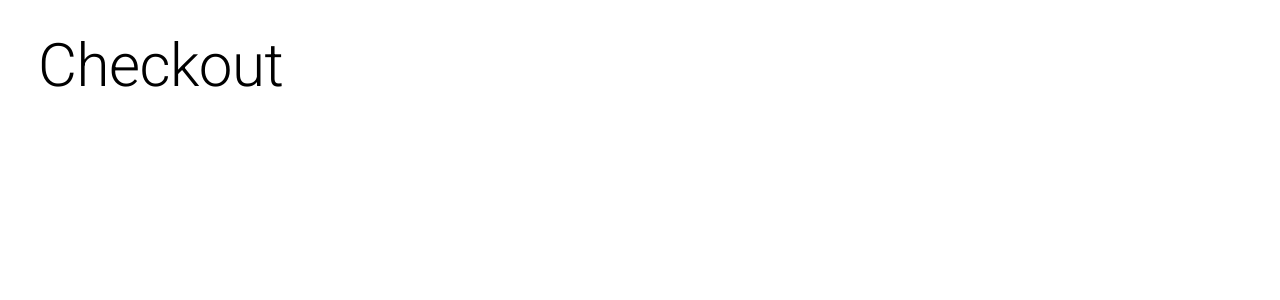
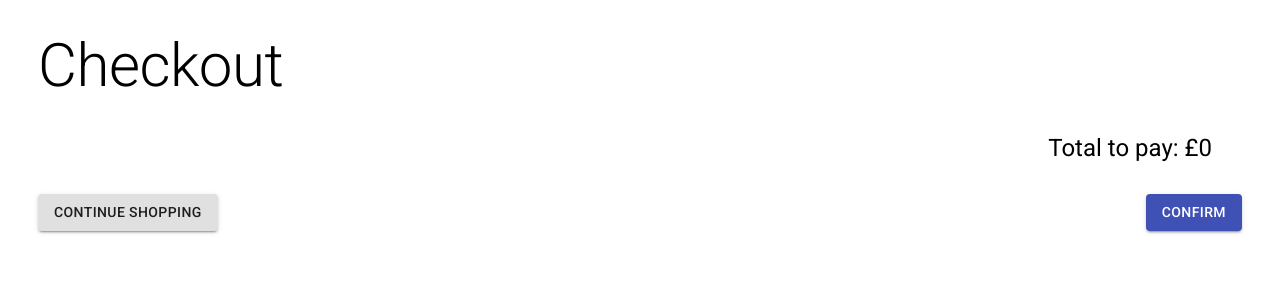
Before and after one commit to mattdean1/react-hooks-context, a React (Create React App) app in the folder client/: page /checkout in a window 1280 px wide. Shown: the top 300 px of the page. Built offline with nearby package versions, Linux system fonts and the light colour scheme; no server answers.

Commit message:
Start checkout page

```diff
--- a/client/src/components/Basket/Basket.js
+++ b/client/src/components/Basket/Basket.js
@@ -2,9 +2,7 @@ import React from 'react'
 import styled from 'styled-components'
 import Typography from '@material-ui/core/Typography'
 import MuiButton from '@material-ui/core/Button'
-
-import { useBasketState } from '../../store/basketContext'
-import { useProductContext } from '../../store/productContext'
+import { Link } from 'react-router-dom'
 
 const Container = styled.div`
   display: flex;
@@ -25,31 +23,20 @@ const Button = styled(MuiButton)`
   margin-top: 20px;
 `
 
-const getTotalPrice = (basket, productsMap) =>
-  Object.entries(basket).reduce((acc, curr) => {
-    const [productId, freq] = curr
-    return acc + productsMap[productId].price * freq
-  }, 0)
-
-const getNumItems = (basket) =>
-  Object.values(basket).reduce((acc, curr) => {
-    return acc + curr
-  }, 0)
-
-const Basket = () => {
-  const basket = useBasketState()
-  const { productsMap } = useProductContext()
-  const totalPrice = getTotalPrice(basket, productsMap)
-  const items = getNumItems(basket)
-
+const Basket = ({ total, items }) => {
   return (
     <Container>
       <Typography variant="h5">Your basket</Typography>
       <TextContainer>
-        <Typography variant="h4">£{totalPrice}</Typography>
+        <Typography variant="h4">£{total}</Typography>
         <Typography>{items} items</Typography>
       </TextContainer>
-      <Button variant="contained" color="primary">
+      <Button
+        to="/checkout"
+        component={Link}
+        variant="contained"
+        color="primary"
+      >
         Checkout
       </Button>
     </Container>
--- a/client/src/components/Product/Product.js
+++ b/client/src/components/Product/Product.js
@@ -3,7 +3,8 @@ import styled from 'styled-components'
 import Typography from '@material-ui/core/Typography'
 import Button from '@material-ui/core/Button'
 
-import { useBasket, isProductRemovable } from '../../store/basketContext'
+import { useBasket } from '../../store/basketContext'
+import { isProductRemovable } from '../../store/selectors'
 
 const Container = styled.div`
   display: flex;
--- a/client/src/pages/Checkout.js
+++ b/client/src/pages/Checkout.js
@@ -1,13 +1,56 @@
 import React from 'react'
 import styled from 'styled-components'
+import Typography from '@material-ui/core/Typography'
+import Button from '@material-ui/core/Button'
+import { Link } from 'react-router-dom'
 
 import Layout from '../components/Layout'
 import Title from '../components/Title'
+import { useBasketState } from '../store/basketContext'
+import { useProductContext } from '../store/productContext'
+import { getTotalPrice } from '../store/selectors'
 
-const Checkout = (props) => (
-  <Layout>
-    <Title title="Checkout" />
-  </Layout>
-)
+const Container = styled.div`
+  display: flex;
+  flex-direction: column;
+`
+
+const Total = styled.div`
+  display: flex;
+  flex-direction: row;
+  justify-content: flex-end;
+  padding: 30px;
+`
+
+const Buttons = styled.div`
+  display: flex;
+  flex-direction: row;
+  justify-content: space-between;
+`
+
+const Checkout = () => {
+  const basket = useBasketState()
+  const { productsMap } = useProductContext()
+  const total = getTotalPrice(basket, productsMap)
+
+  return (
+    <Layout>
+      <Title title="Checkout" />
+      <Container>
+        <Total>
+          <Typography variant="h5">Total to pay: £{total}</Typography>
+        </Total>
+        <Buttons>
+          <Button variant="contained" component={Link} to="/">
+            Continue shopping
+          </Button>
+          <Button variant="contained" color="primary">
+            Confirm
+          </Button>
+        </Buttons>
+      </Container>
+    </Layout>
+  )
+}
 
 export default Checkout
--- a/client/src/pages/ProductList.js
+++ b/client/src/pages/ProductList.js
@@ -2,6 +2,9 @@ import React from 'react'
 import styled from 'styled-components'
 
 import { useProductContext } from '../store/productContext'
+import { useBasket } from '../store/basketContext'
+import { getNumItems, getTotalPrice } from '../store/selectors'
+
 import Layout from '../components/Layout'
 import Title from '../components/Title'
 import Product from '../components/Product'
@@ -37,9 +40,13 @@ const List = styled.div`
 `
 
 const ProductList = () => {
-  const { products, loading } = useProductContext()
+  const [basket, basketDispatch] = useBasket()
+  const { products, productsMap, loading } = useProductContext()
 
   if (loading) return <Loading />
+
+  const totalPrice = getTotalPrice(basket, productsMap)
+  const items = getNumItems(basket)
 
   return (
     <Layout>
@@ -61,7 +68,7 @@ const ProductList = () => {
           </List>
         </LeftColumn>
         <RightColumn>
-          <Basket />
+          <Basket total={totalPrice} items={items} />
         </RightColumn>
       </Container>
     </Layout>
--- a/client/src/store/basketContext.js
+++ b/client/src/store/basketContext.js
@@ -2,8 +2,6 @@ import React, { useContext, createContext } from 'react'
 
 const BasketStateContext = createContext({})
 const BasketDispatchContext = createContext({})
-
-export const isProductRemovable = (state, id) => state[id] > 0
 
 function basketReducer(state, action) {
   const productId = action.payload.id
--- /dev/null
+++ b/client/src/store/selectors.js
@@ -0,0 +1,12 @@
+export const getTotalPrice = (basket, productsMap) =>
+  Object.entries(basket).reduce((acc, curr) => {
+    const [productId, freq] = curr
+    return acc + productsMap[productId].price * freq
+  }, 0)
+
+export const getNumItems = (basket) =>
+  Object.values(basket).reduce((acc, curr) => {
+    return acc + curr
+  }, 0)
+
+export const isProductRemovable = (basket, id) => basket[id] > 0
```
Also changed, not shown: client/src/App.js (+4 -4 lines), 1 other file (tests, documents, lock files or other folders).
